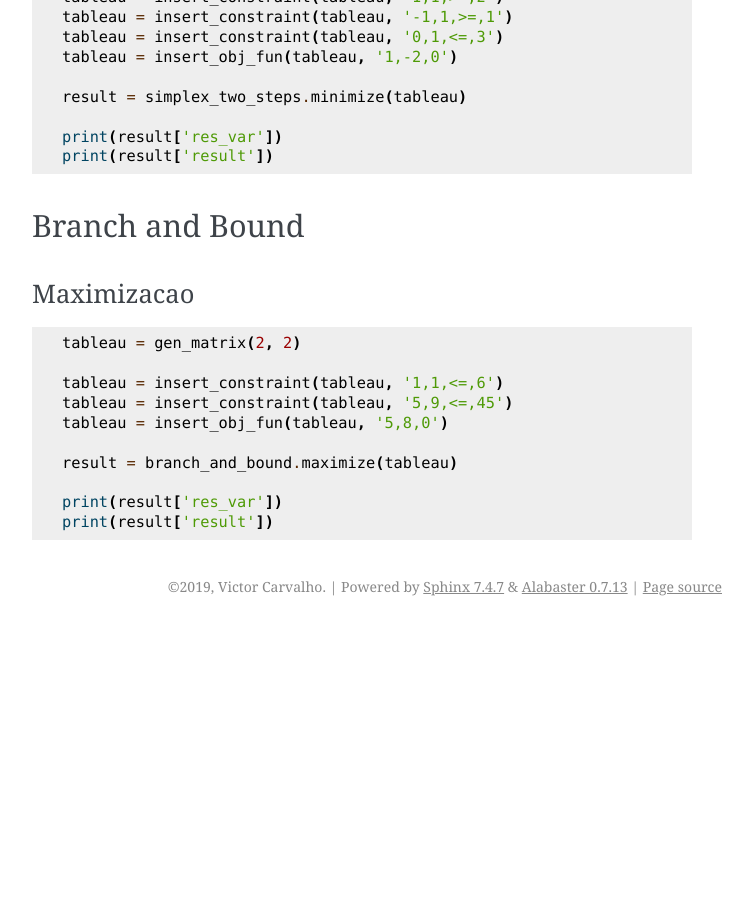
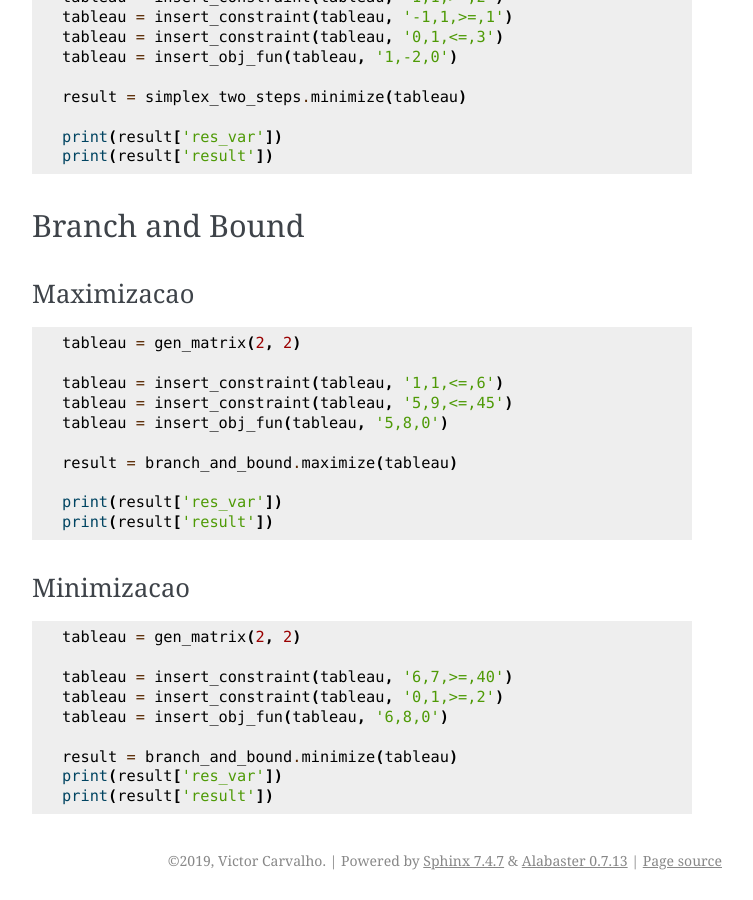
Before and after one commit to victorvgc/branch-and-bound, a Sphinx documentation site: the page built from source/usage/quickstart.md, in a window 1280 px wide and 900 px high, scrolled down 1017 px. Shown: the whole window, without its empty margins (388-1141 px from the left). Built offline with Sphinx 7.4.7, drawn with Linux system fonts in a browser that asks for light colours; before the commit the page ends 1643 px from its top, so only the background shows below that.

Commit message:
Documentation completed

```diff
--- a/source/usage/quickstart.md
+++ b/source/usage/quickstart.md
@@ -62,3 +62,15 @@ Como utilizar
 
     print(result['res_var'])
     print(result['result'])
+
+### Minimizacao
+
+    tableau = gen_matrix(2, 2)
+
+    tableau = insert_constraint(tableau, '6,7,>=,40')
+    tableau = insert_constraint(tableau, '0,1,>=,2')
+    tableau = insert_obj_fun(tableau, '6,8,0')
+
+    result = branch_and_bound.minimize(tableau)
+    print(result['res_var'])
+    print(result['result'])
```
Also changed, not shown: 7 other files.
